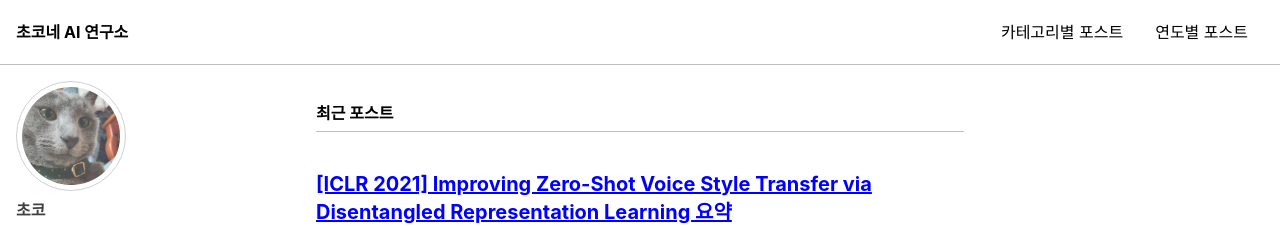
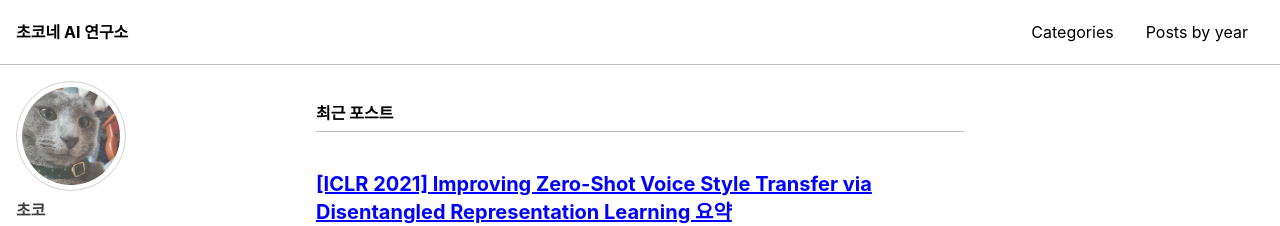
Before and after one commit to hrnoh24/blog, a Jekyll site: the page built from index.html, in a window 1280 px wide. Shown: the top 226 px of the page. Built offline with Jekyll 4.4.1, drawn with Linux system fonts in a browser that asks for light colours; cached includes are drawn as plain includes; the list of posts is cut into pages by our own code.

Commit message:
change menu

```diff
--- a/_data/navigation.yml
+++ b/_data/navigation.yml
@@ -1,9 +1,9 @@
 # main links
 main:
-  - title: "카테고리별 포스트"
+  - title: "Categories"
     url: /categories/
     #url: https://mmistakes.github.io/minimal-mistakes/docs/quick-start-guide/
-  - title: "연도별 포스트"
+  - title: "Posts by year"
     url: /posts/
   # - title: "Sample Posts"
   #   url: /year-archive/
```
